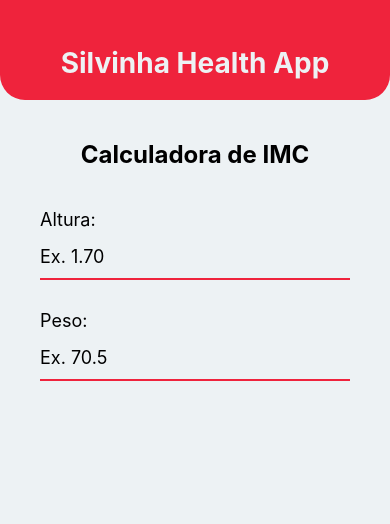
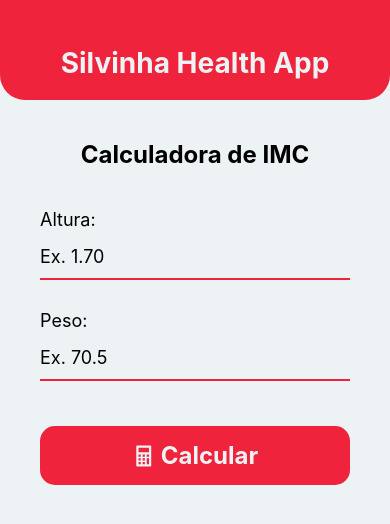
Before and after one commit to 7diegojr/SilvinhaHealthApp, a React Native app in the folder SilvinhaHealthApp/: screen / in a window 390 px wide. Shown: the top 524 px of the page. Built offline with nearby package versions, Linux system fonts and the light colour scheme.

Commit message:
Atualização do App

```diff
--- a/SilvinhaHealthApp/App.js
+++ b/SilvinhaHealthApp/App.js
@@ -1,5 +1,6 @@
 import { StatusBar } from 'expo-status-bar';
-import { SafeAreaView, StyleSheet, Text, View, TextInput } from 'react-native';
+import { SafeAreaView, StyleSheet, Text, View, TextInput, TouchableOpacity } from 'react-native';
+import Ionicons from "@expo/vector-icons/Ionicons";
 
 export default function App() {
   return (
@@ -28,6 +29,13 @@
             keyboardType='numeric'
           />
         </View>
+
+        <TouchableOpacity style={styles.button}
+         onPress={() => alert('Drinho do Dry novamente')}
+         >
+          <Ionicons name= {"calculator-sharp"} size={24} color="#edf2f4"/>
+            <Text style={styles.text}>Calcular</Text>
+        </TouchableOpacity>
 
       </View>
 
@@ -80,5 +88,22 @@
     borderColor:'#ef233c',
     borderBottomWidth: 2,
     marginVertical: 5,
+  },
+  button: {
+    width: '100%',
+    paddingVertical: 15,
+    flexDirection: 'row',
+    justifyContent: 'center',
+    alignItems: 'center',
+    backgroundColor: '#ef233c',
+    borderRadius: 15,
+    marginTop: 40,
+    marginBottom: 10,
+  },
+  text:{
+    color: '#edf2f4',
+    fontSize: 24,
+    fontWeight: 'bold',
+    marginLeft: 5
   }
 });
```
